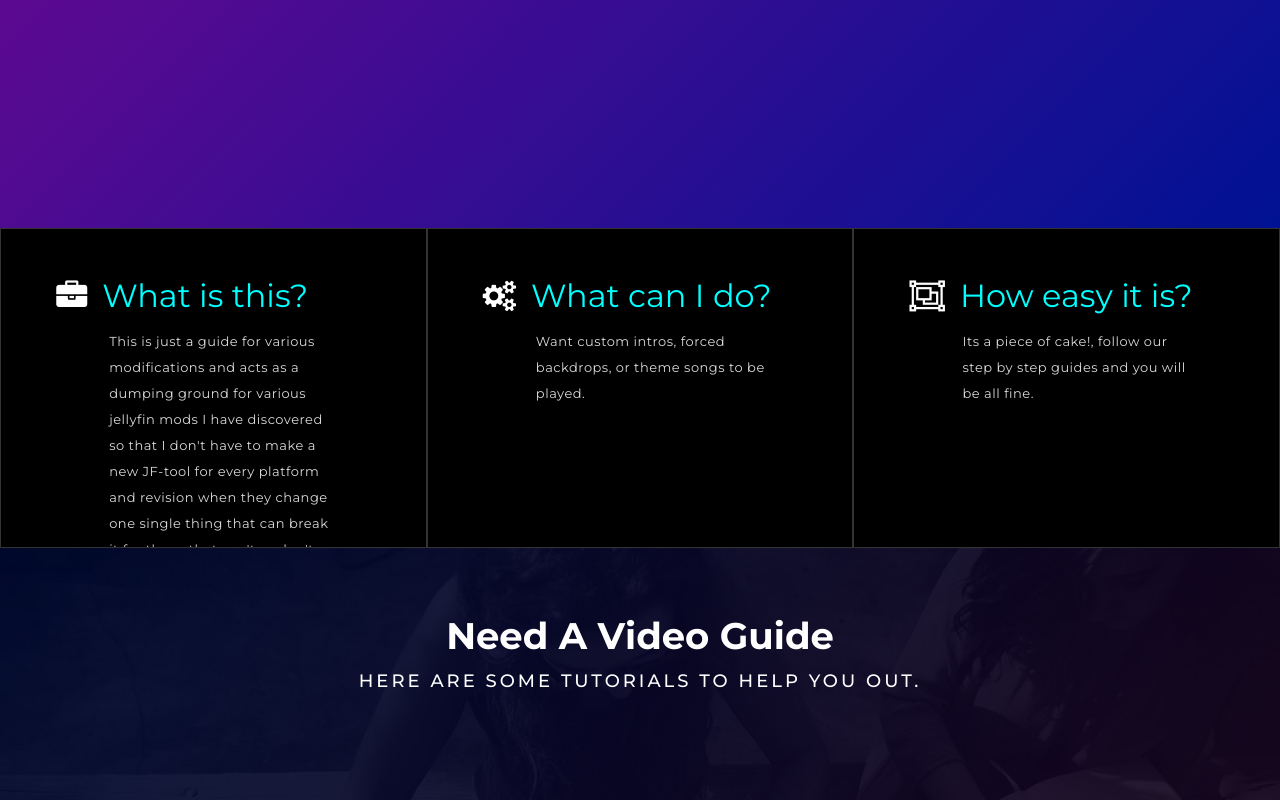
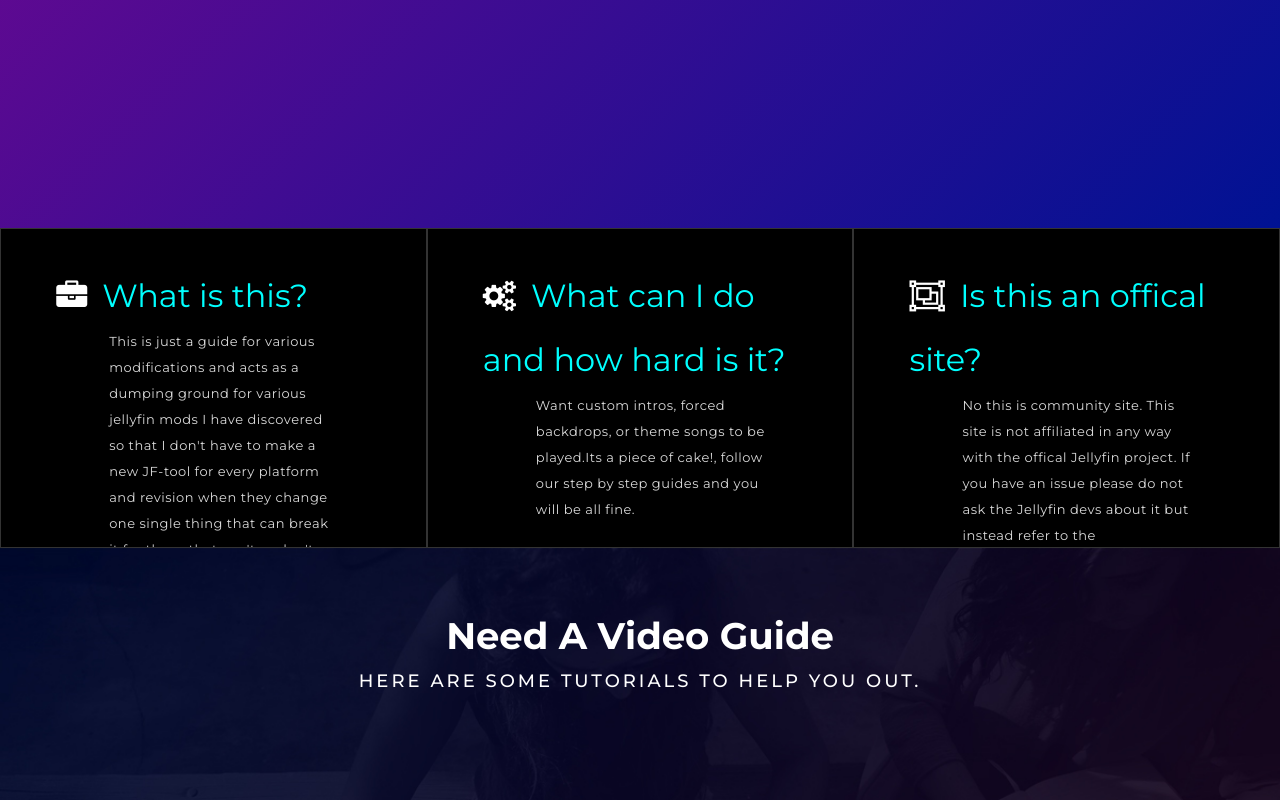
Before and after one commit to dab2020/Jellyfin-mods-web, a plain HTML site: page index.html in a window 1280 px wide. Shown: the part 572-1372 px from the top of the page. Drawn offline with nearby package versions, Linux system fonts and the light colour scheme; grey boxes are pictures that could not be loaded.

Commit message:
Added details
As per instructions of JF devs, I have added a section that states that this is a community project

```diff
--- a/index.html
+++ b/index.html
@@ -97,9 +97,9 @@
           <div class="item">
            <img src="images/image-2.jpg" alt="Nature" style="width:100%;">
            <div class="text-block">
-              <i class="fa fa-cogs" aria-hidden="true"></i><a href="#"><span>What can I do?</span></a>
+              <i class="fa fa-cogs" aria-hidden="true"></i><a href="#"><span>What can I do and how hard is it?</span></a>
               <div class="inner-contant">
-               <p>Want custom intros, forced backdrops, or theme songs to be played.</p>
+               <p>Want custom intros, forced backdrops, or theme songs to be played.Its a piece of cake!, follow our step by step guides and you will be all fine.</p>
               </div>
            </div>
           </div>
@@ -108,9 +108,9 @@
           <div class="item">
            <img src="images/image-3.jpg" alt="Nature" style="width:100%;">
            <div class="text-block">
-              <i class="fa fa-object-group" aria-hidden="true"></i><a href="#"><span>How easy it is?</span></a>
+              <i class="fa fa-object-group" aria-hidden="true"></i><a href="#"><span>Is this an offical site?</span></a>
               <div class="inner-contant">
-               <p>Its a piece of cake!, follow our step by step guides and you will be all fine.</p>
+               <p color ="white">No this is community site. This site is not affiliated in any way with the offical Jellyfin project. If you have an issue please do not ask the Jellyfin devs about it but instead refer to the contributution guide to open a issue.</p>
               </div>
            </div>
           </div>
```
